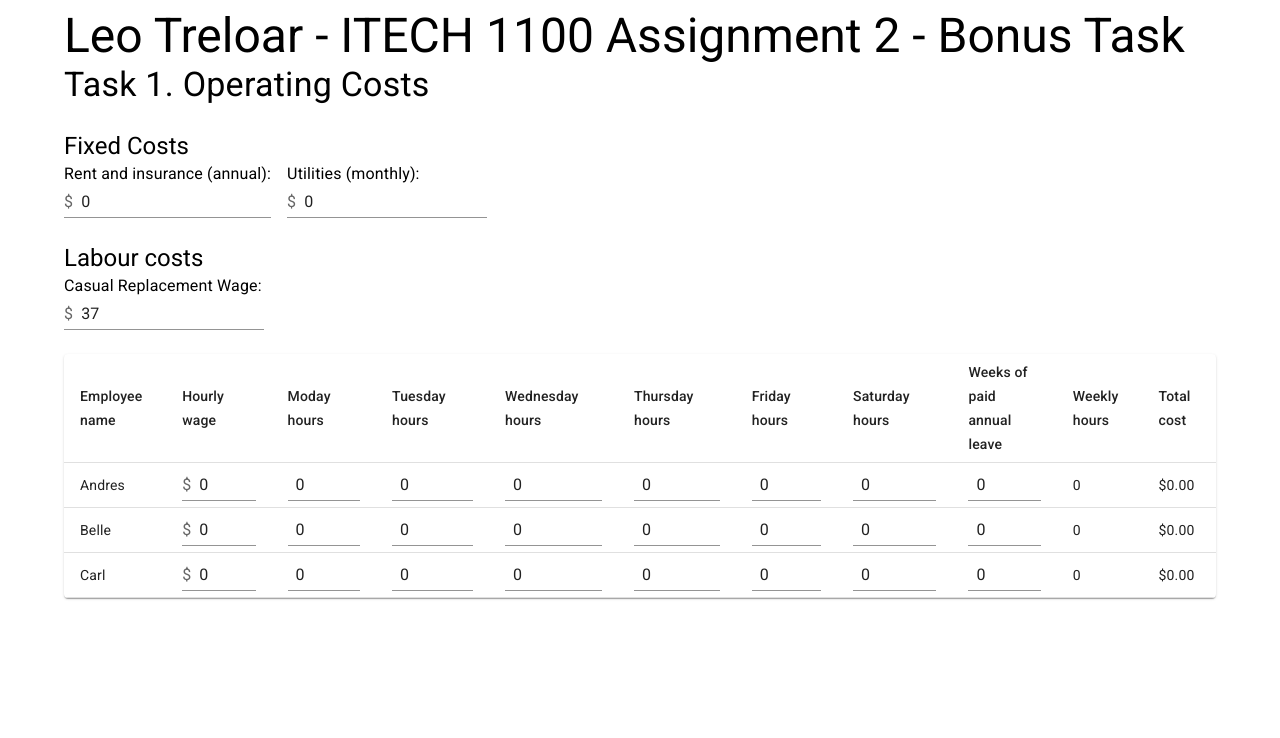
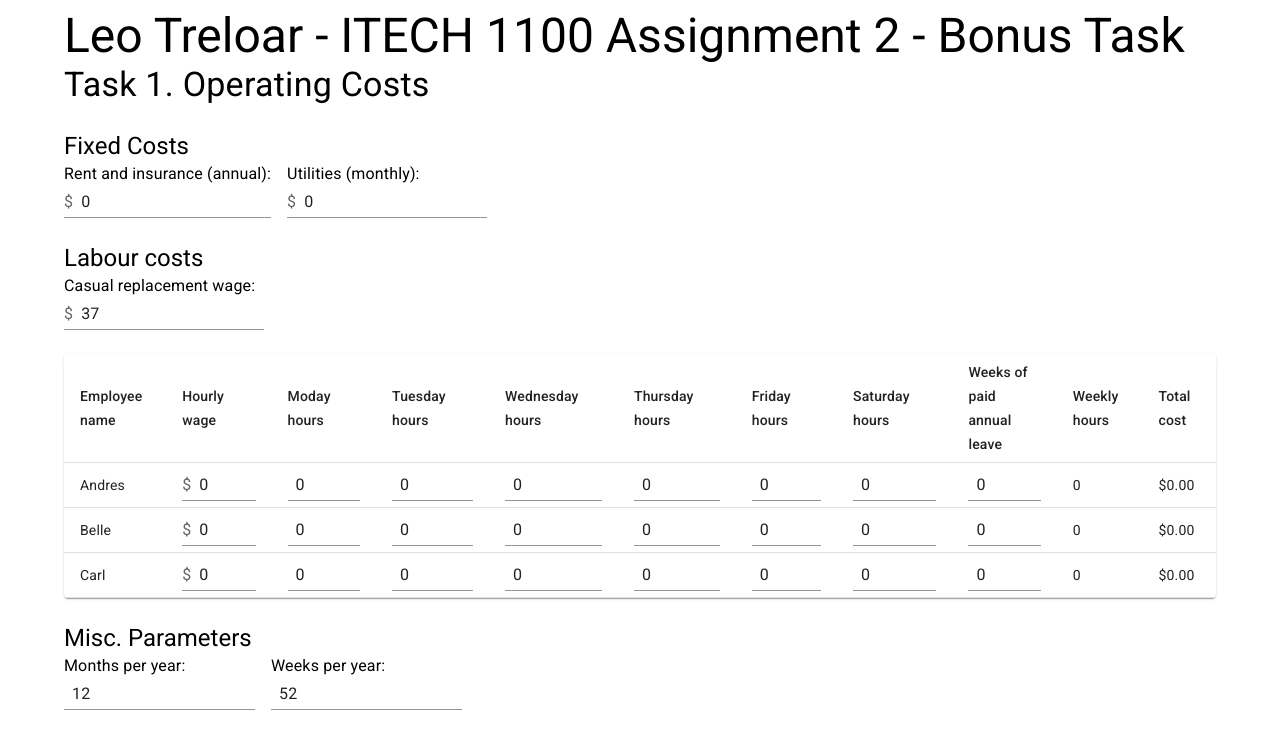
Before and after one commit to ltrel/itech1100task5, a React (Vite) app: page / in a window 1280 px wide. Shown: the top 738 px of the page. Built offline with nearby package versions, Linux system fonts and the light colour scheme.

Commit message:
Control misc parameter inputs

```diff
--- a/src/OperatingCosts.jsx
+++ b/src/OperatingCosts.jsx
@@ -9,6 +9,9 @@ function OperatingCosts() {
   const [annualString, setAnnualString] = useState(0)
   const [monthlyString, setMonthlyString] = useState(0)
   const [casualString, setCasualString] = useState(37)
+  const [monthsPerYearString, setMonthsPerYearString] = useState(12)
+  const [weeksPerYearString, setWeeksPerYearString] = useState(52)
+
   return (
     <Stack spacing={3}>
       <Typography variant='h4'>Task 1. Operating Costs</Typography>
@@ -27,12 +30,25 @@ function OperatingCosts() {
       </Stack>
       <Stack>
         <Typography variant='h5'>Labour costs</Typography>
-        <Typography variant='body1'>Casual Replacement Wage: </Typography>
+        <Typography variant='body1'>Casual replacement wage: </Typography>
         <Box>
           <NumberInput value={casualString} onValueChange={setCasualString} prefix={"$"}/>
         </Box>
       </Stack>
-      <EmployeeTable casualWage={myParseFloat(casualString)} weeksPerYear={52}/>
+      <EmployeeTable casualWage={myParseFloat(casualString)} weeksPerYear={myParseFloat(weeksPerYearString)}/>
+      <Stack>
+        <Typography variant='h5'>Misc. Parameters</Typography>
+        <Stack direction="row" spacing={2}>
+          <Stack>
+            <Typography variant='body1'>Months per year:</Typography>
+            <NumberInput value={monthsPerYearString} onValueChange={setMonthsPerYearString}/>
+          </Stack>
+          <Stack>
+            <Typography variant='body1'>Weeks per year:</Typography>
+            <NumberInput value={weeksPerYearString} onValueChange={setWeeksPerYearString}/>
+          </Stack>
+        </Stack>
+      </Stack>
     </Stack>
   )
 }
```
